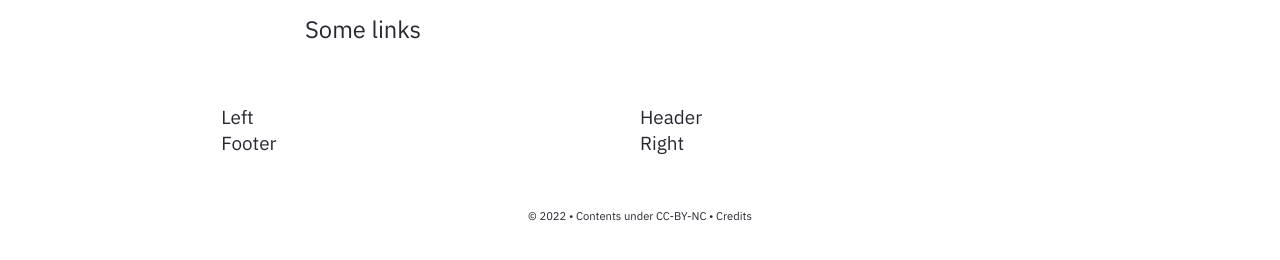
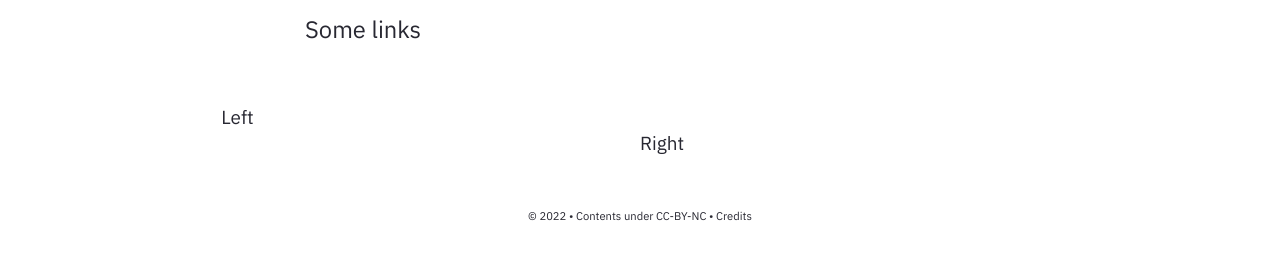
Before and after one commit to Luke-T-Higgins/blog, a Jekyll site: the page built from pages/index.md, in a window 1280 px wide. Shown: the part 403-663 px from the top of the page. Built offline with Jekyll 4.4.1, drawn with Linux system fonts in a browser that asks for light colours.

Commit message:
Update Homepage.html

```diff
--- a/_includes/Homepage.html
+++ b/_includes/Homepage.html
@@ -20,18 +20,13 @@
 
 
 <div style="width:100%;"> <!-- Main Div -->
-Header
 
 <div style="float:left; width:50%;">
-Left  <!-- Set Div As your requirement -->
+Left
 </div>
 
 <div style="float:right; width:50%; margin-left:10px;">
-Right  <!-- Set Div As your requirement -->
-</div>
-
-<div>
-Footer
+Right
 </div>
 
 </div>
```
